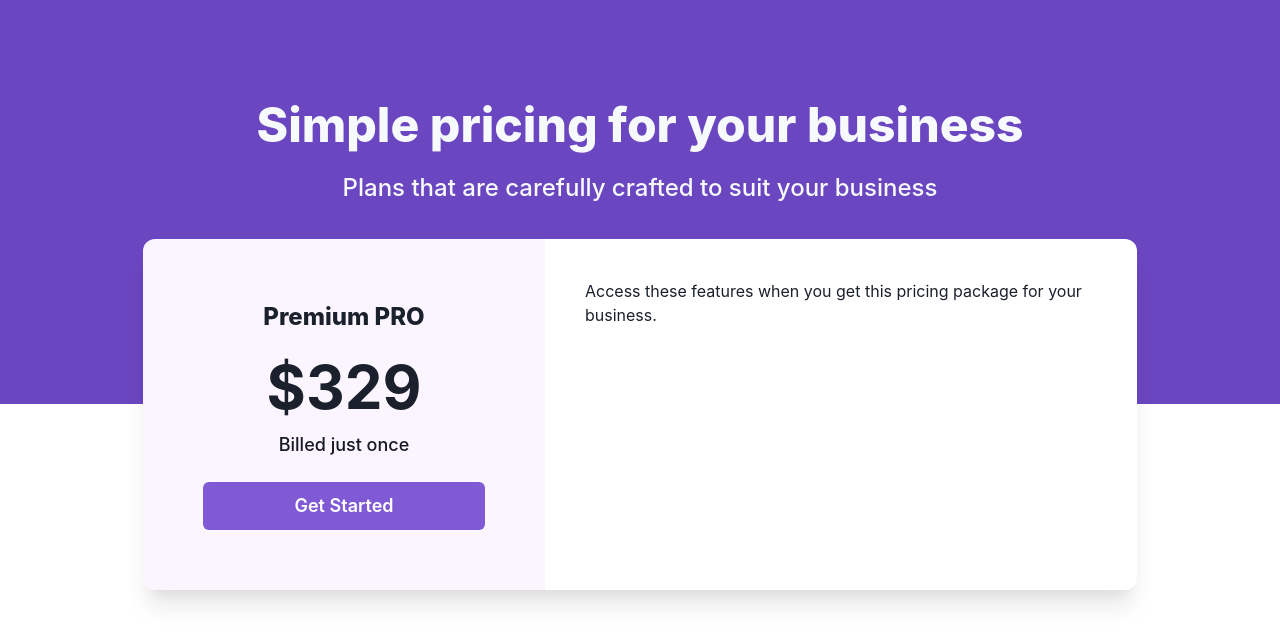
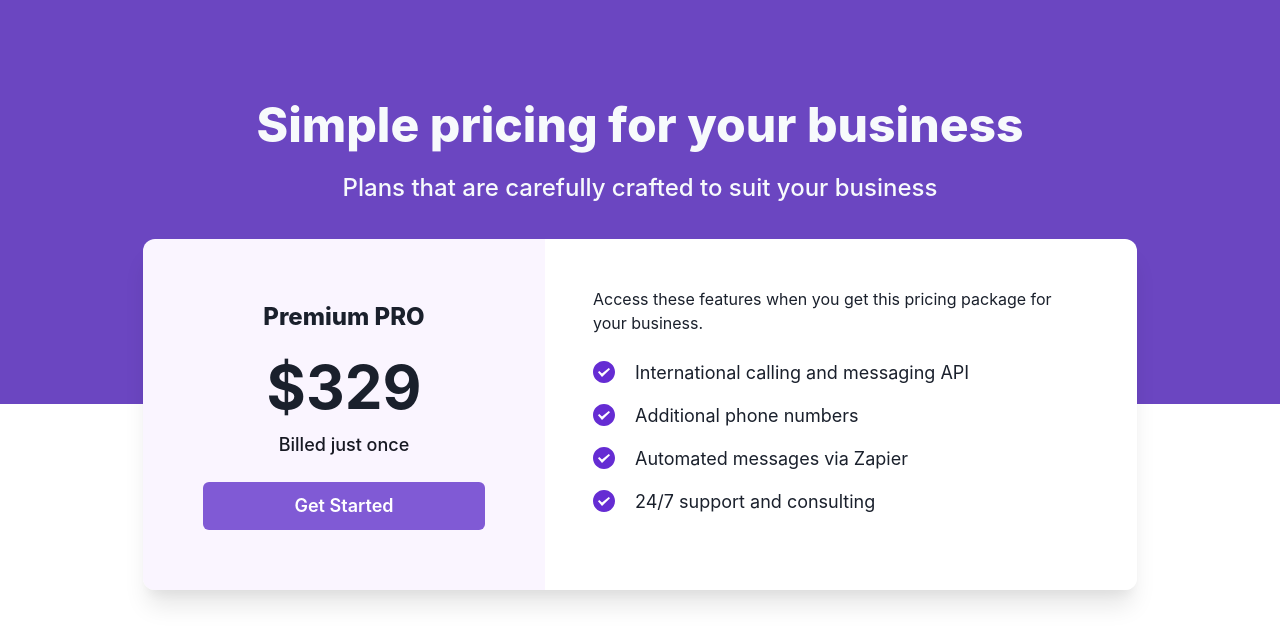
Before and after one commit to tahseenafzal/pricing-ui, a Next.js app: page / in a window 1280 px wide. Shown: the top 644 px of the page. Built offline with nearby package versions, Linux system fonts and the light colour scheme.

Commit message:
Update Price.tsx
Add list items and apply css

```diff
--- a/component/Price.tsx
+++ b/component/Price.tsx
@@ -1,5 +1,5 @@
-import React from "react";
-import { Flex, Box, Text, Heading, Button } from "@chakra-ui/react";
+import { Flex, Box, Text, Heading, Button, Stack } from "@chakra-ui/react";
+import ListItem from "./ListItem";
 
 const Price = () => {
   return (
@@ -13,7 +13,12 @@ const Price = () => {
         mt="-165px"
       >
         <Flex flexDirection={["column", "column", "row"]}>
-          <Box p="60px" bg="purple.50" textAlign="center">
+          <Box
+            py={["35px", "35px", "60px"]}
+            px={["6", "6", "60px"]}
+            bg="purple.50"
+            textAlign="center"
+          >
             <Text fontWeight="800" fontSize="24px">
               Premium PRO
             </Text>
@@ -27,10 +32,16 @@ const Price = () => {
               Get Started
             </Button>
           </Box>
-          <Box p="40px" bg="white">
+          <Box p={["15px", "15px", "12"]} bg="white">
             <Text>
               Access these features when you get this pricing package for your
               business.
+              <Stack as="ul" spacing={4} mt={6}>
+                <ListItem>International calling and messaging API</ListItem>
+                <ListItem>Additional phone numbers</ListItem>
+                <ListItem>Automated messages via Zapier</ListItem>
+                <ListItem>24/7 support and consulting</ListItem>
+              </Stack>
             </Text>
           </Box>
         </Flex>
```
